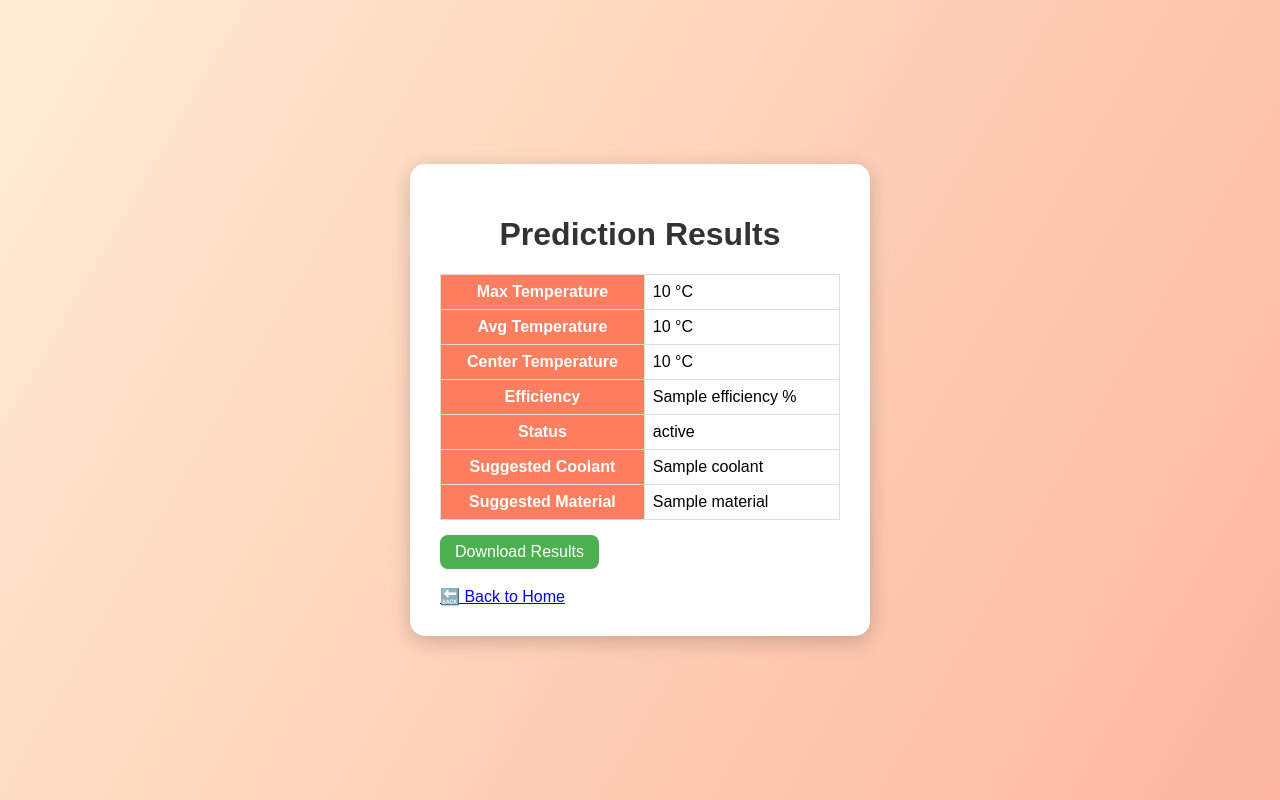
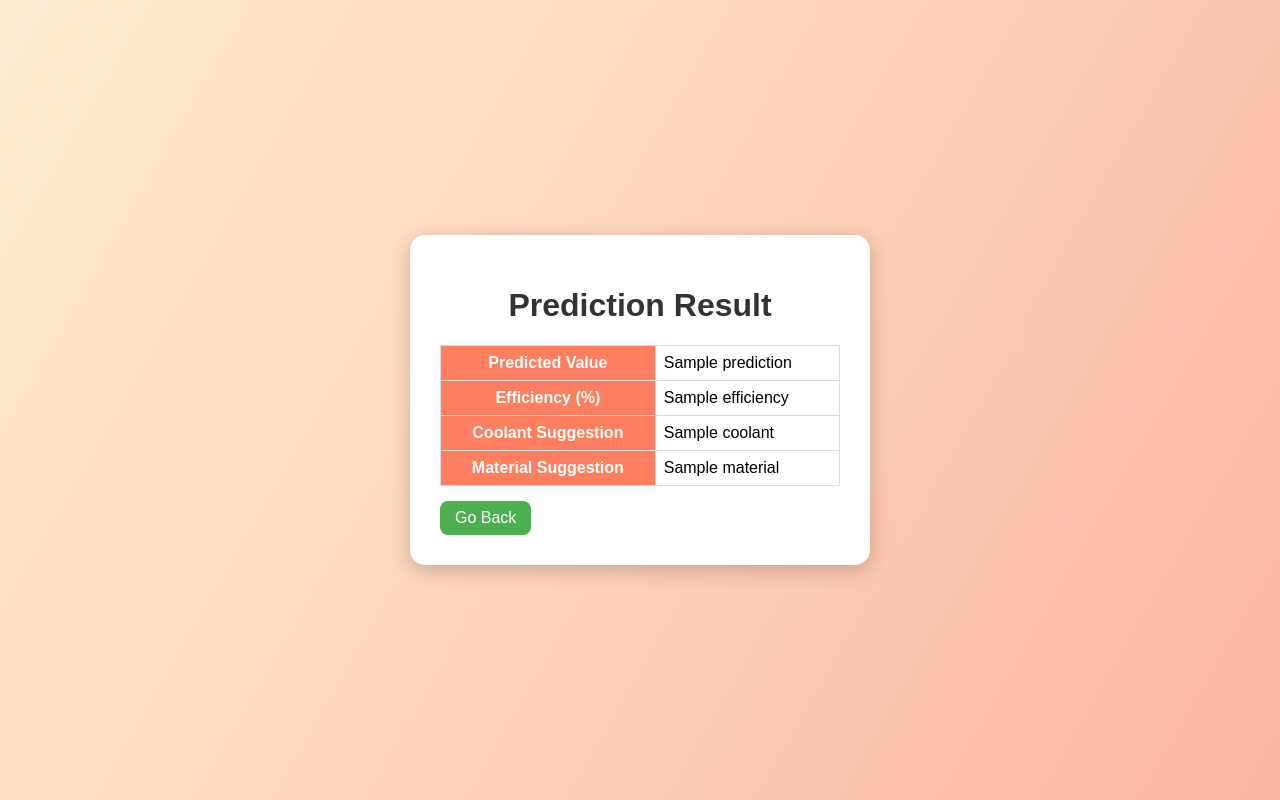
Before and after one commit to PRAJITHARAMESH/CapStone-, a Flask app: template templates/result.html in a window 1280 px wide. Run offline with Flask 3, Linux system fonts and the light colour scheme; the template is opened without the code that fills it: most values are stand-ins (such as "Sample title", 1, 10 or a date in 2020); parts of the project's set-up code (start-up, migrations or seed data) failed here and were passed over.

Commit message:
Initial commit

```diff
--- a/app.py
+++ b/app.py
@@ -1,58 +1,53 @@
+import os
+import joblib
+import numpy as np
 from flask import Flask, render_template, request
-import pandas as pd
-import numpy as np
-import joblib
-from sklearn.preprocessing import StandardScaler
 
+# Flask app
 app = Flask(__name__)
 
-# Load model and scaler
+# Load model & scaler
 model = joblib.load("model.pkl")
 scaler = joblib.load("scaler.pkl")
 
-@app.route('/')
-def index():
-    return render_template('index.html')
+def suggest_coolant_and_material(efficiency):
+    if efficiency > 80:
+        return "Coolant Not Needed", "Aluminium"
+    elif efficiency > 60:
+        return "Use Water-Based Coolant", "Copper"
+    else:
+        return "Use Ethylene Glycol Coolant", "High Thermal Conductivity Alloy"
 
-@app.route('/predict', methods=['POST'])
+@app.route("/")
+def home():
+    return render_template("index.html")
+
+@app.route("/predict", methods=["POST"])
 def predict():
     try:
-        # Get input values from form
         thermal_cond = float(request.form['thermal_cond'])
         block_size = float(request.form['block_size'])
         source_temp = float(request.form['source_temp'])
         ambient_temp = float(request.form['ambient_temp'])
 
-        # Prepare input array
+        # Prepare & scale
         input_data = np.array([[thermal_cond, block_size, source_temp, ambient_temp]])
-        scaled_data = scaler.transform(input_data)
+        input_scaled = scaler.transform(input_data)
 
-        # Make prediction
-        prediction = model.predict(scaled_data)
+        # Prediction
+        prediction = model.predict(input_scaled)[0]
+        efficiency = max(0, min(100, 100 - abs(prediction)))
 
-        # Example logic for efficiency and suggestions
-        efficiency = prediction[0]
-        if efficiency > 70:
-            status = "Good performance"
-            suggestion = "No cooling needed."
-        elif efficiency > 50:
-            status = "Average performance"
-            suggestion = "Consider adding a cooling mechanism."
-        else:
-            status = "Poor performance"
-            suggestion = "Add a high-efficiency cooling system."
+        coolant, material = suggest_coolant_and_material(efficiency)
 
-        return render_template(
-            'result.html',
-            efficiency=round(efficiency, 2),
-            status=status,
-            suggestion=suggestion
-        )
-
+        return render_template("result.html",
+                               prediction=round(prediction, 2),
+                               efficiency=round(efficiency, 2),
+                               coolant=coolant,
+                               material=material)
     except Exception as e:
-        return f"Error: {str(e)}"
+        return f"Error: {e}"
 
 if __name__ == "__main__":
-    import os
     port = int(os.environ.get("PORT", 5000))
     app.run(host="0.0.0.0", port=port)
--- a/templates/result.html
+++ b/templates/result.html
@@ -1,27 +1,19 @@
 <!DOCTYPE html>
-<html lang="en">
+<html>
 <head>
-    <meta charset="UTF-8">
-    <meta name="viewport" content="width=device-width, initial-scale=1.0">
-    <title>Prediction Results</title>
+    <title>Prediction Result</title>
     <link rel="stylesheet" href="{{ url_for('static', filename='style.css') }}">
 </head>
 <body>
-    <div class="container">
-        <h1>Prediction Results</h1>
-        <table>
-            <tr><th>Max Temperature</th><td>{{ result.max_temp }} °C</td></tr>
-            <tr><th>Avg Temperature</th><td>{{ result.avg_temp }} °C</td></tr>
-            <tr><th>Center Temperature</th><td>{{ result.center_temp }} °C</td></tr>
-            <tr><th>Efficiency</th><td>{{ result.efficiency }} %</td></tr>
-            <tr><th>Status</th><td>{{ result.status }}</td></tr>
-            <tr><th>Suggested Coolant</th><td>{{ result.coolant }}</td></tr>
-            <tr><th>Suggested Material</th><td>{{ result.material }}</td></tr>
-        </table>
-
-        <a href="{{ url_for('download_file', filename=download_filename) }}" class="download-link">Download Results</a>
-        <br><br>
-        <a href="/">🔙 Back to Home</a>
-    </div>
+<div class="container">
+    <h1>Prediction Result</h1>
+    <table>
+        <tr><th>Predicted Value</th><td>{{ prediction }}</td></tr>
+        <tr><th>Efficiency (%)</th><td>{{ efficiency }}</td></tr>
+        <tr><th>Coolant Suggestion</th><td>{{ coolant }}</td></tr>
+        <tr><th>Material Suggestion</th><td>{{ material }}</td></tr>
+    </table>
+    <a href="/" class="download-link">Go Back</a>
+</div>
 </body>
 </html>
```
Also changed, not shown: model_create.py (added, +38 -0 lines), python model_create.py (added, +38 -0 lines), requirements.txt (+5 -6 lines), templates/index.html (+9 -11 lines), 2 other files.
